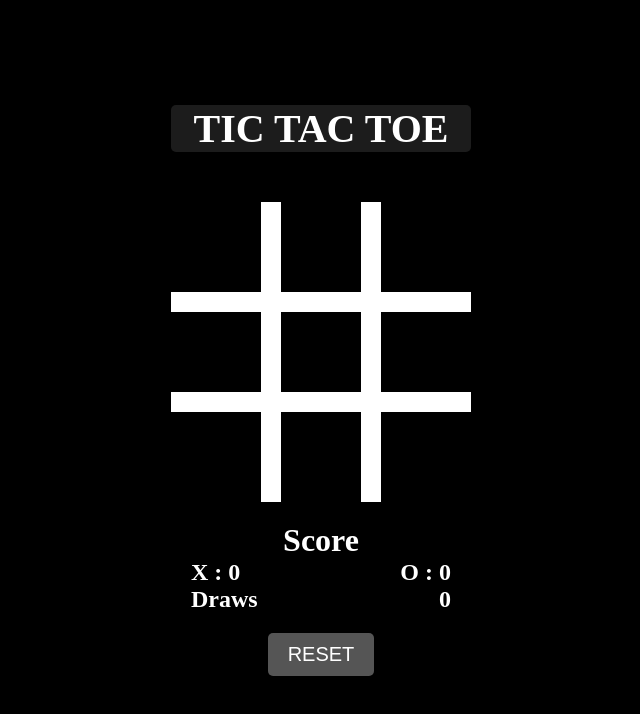
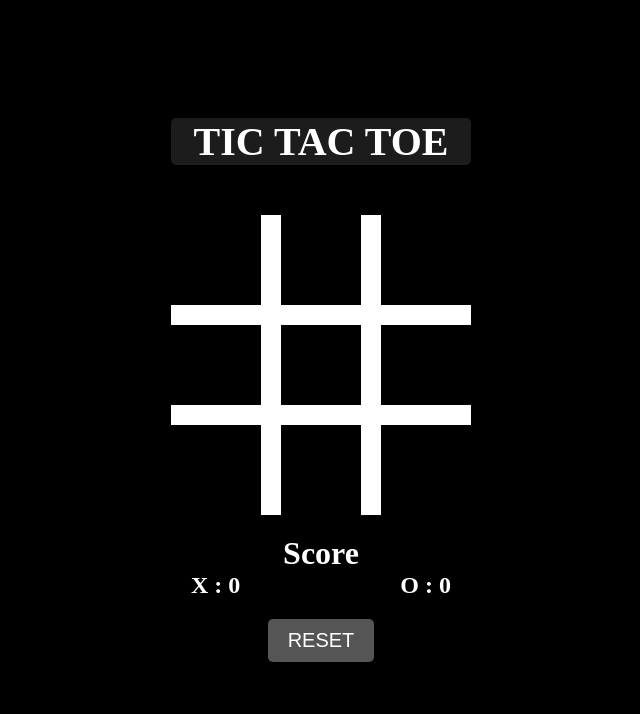
Before and after one commit to sarayusreeyadavpadala/TicTacToe, a plain HTML site: page index.html in a window 1280 px wide. Shown: the whole page, without its empty margins (319-959 px from the left). Drawn offline with Linux system fonts and the light colour scheme.

Commit message:
Update index.html

```diff
--- a/index.html
+++ b/index.html
@@ -32,10 +32,6 @@
                         <h2>X : <span id="playerXScore">0</span></h2>
                         <h2>O : <span id="playerOScore">0</span></h2>
                     </div>
-                    <div class="score-inner">
-                        <h2>Draws</h2>
-                        <h2 id="draws">0</h2>
-                    </div>
                 </div>
                 <button class="resetBtn">Reset</button>
                 <div class="toast">text</div>
```
